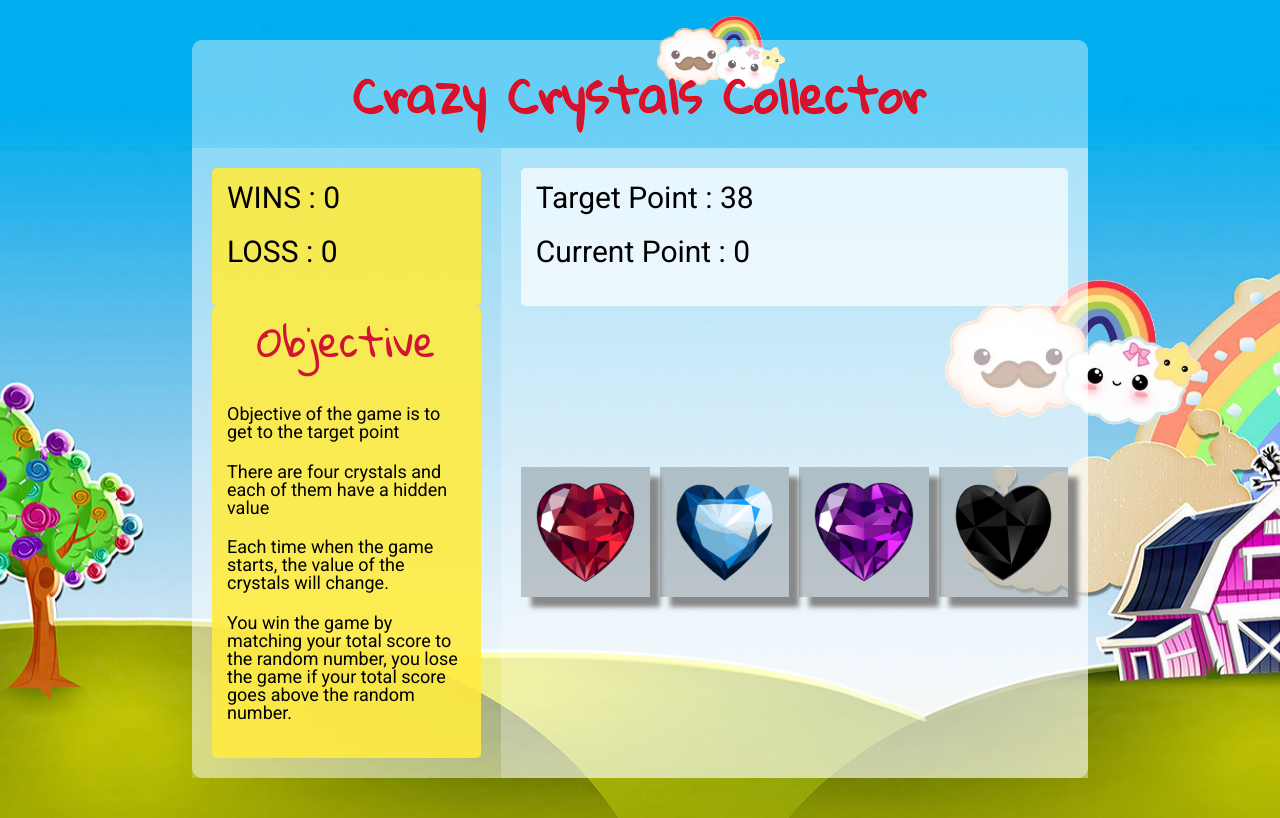
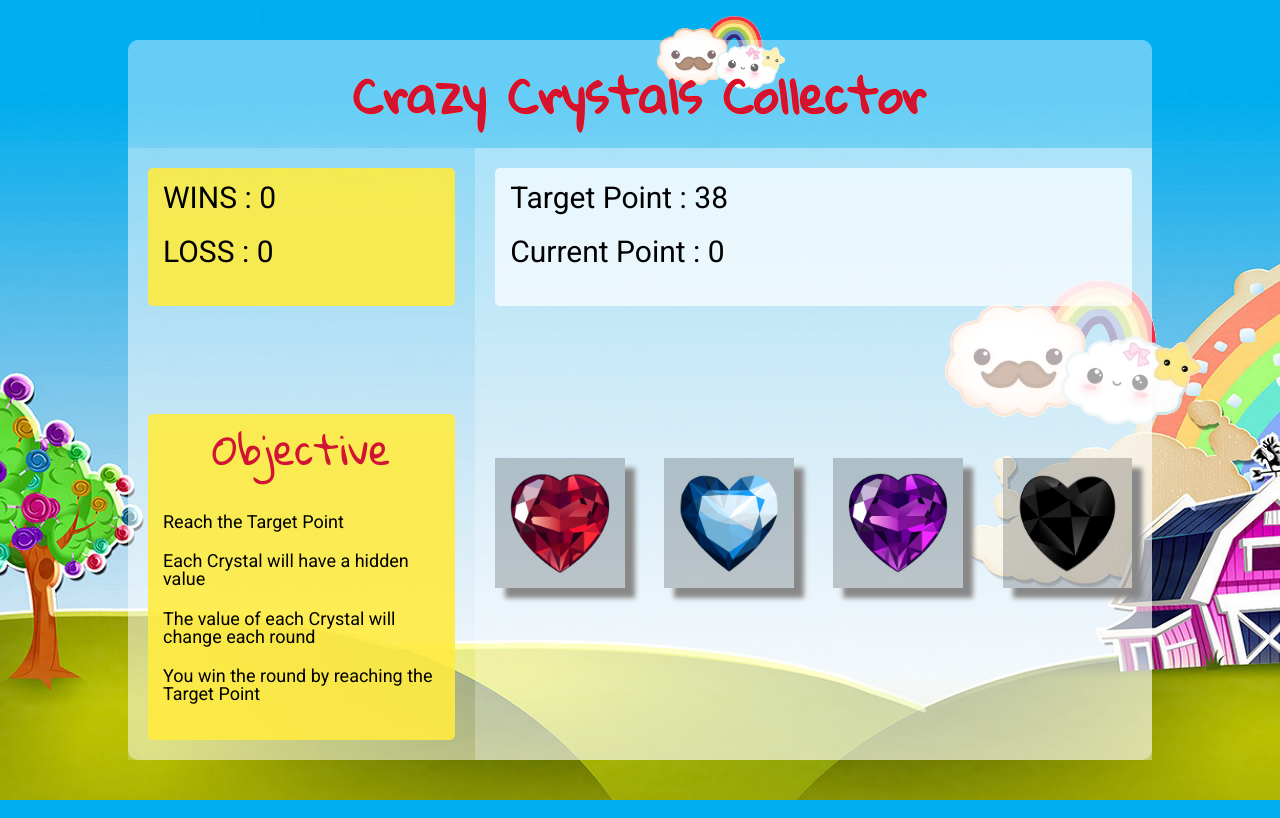
Before and after one commit to victorwltsang/week-4-game, a PHP site: page / in a window 1280 px wide. Run offline with PHP 8.4, Linux system fonts and the light colour scheme; some libraries are stand-ins or nearby versions.

Commit message:
fit mac size

```diff
--- a/assets/css/style.css
+++ b/assets/css/style.css
@@ -28,7 +28,7 @@
     display: flex;
     min-height: 90vh;
     flex-direction: column;
-    max-width: 70%;
+    max-width: 80%;
     margin: 5vh auto;
     background-color: rgba(255, 255, 255, .40);
     border-radius: 10px;
--- a/index.html
+++ b/index.html
@@ -27,10 +27,10 @@
                     </div>
                     <div class="instructions">
                         <h1>Objective </h1>
-                        <p>Objective of the game is to get to the target point </p>
-                        <p>There are four crystals and each of them have a hidden value </p>
-                        <p> Each time when the game starts, the value of the crystals will change.</p>
-                        <p>You win the game by matching your total score to the random number, you lose the game if your total score goes above the random number.</p>
+                        <p>Reach the Target Point</p>
+                        <p>Each Crystal will have a hidden value </p>
+                        <p>The value of each Crystal will change each round</p>
+                        <p>You win the round by reaching the Target Point</p>
                     </div>
                 </aside>
                 <main class="content">
```
